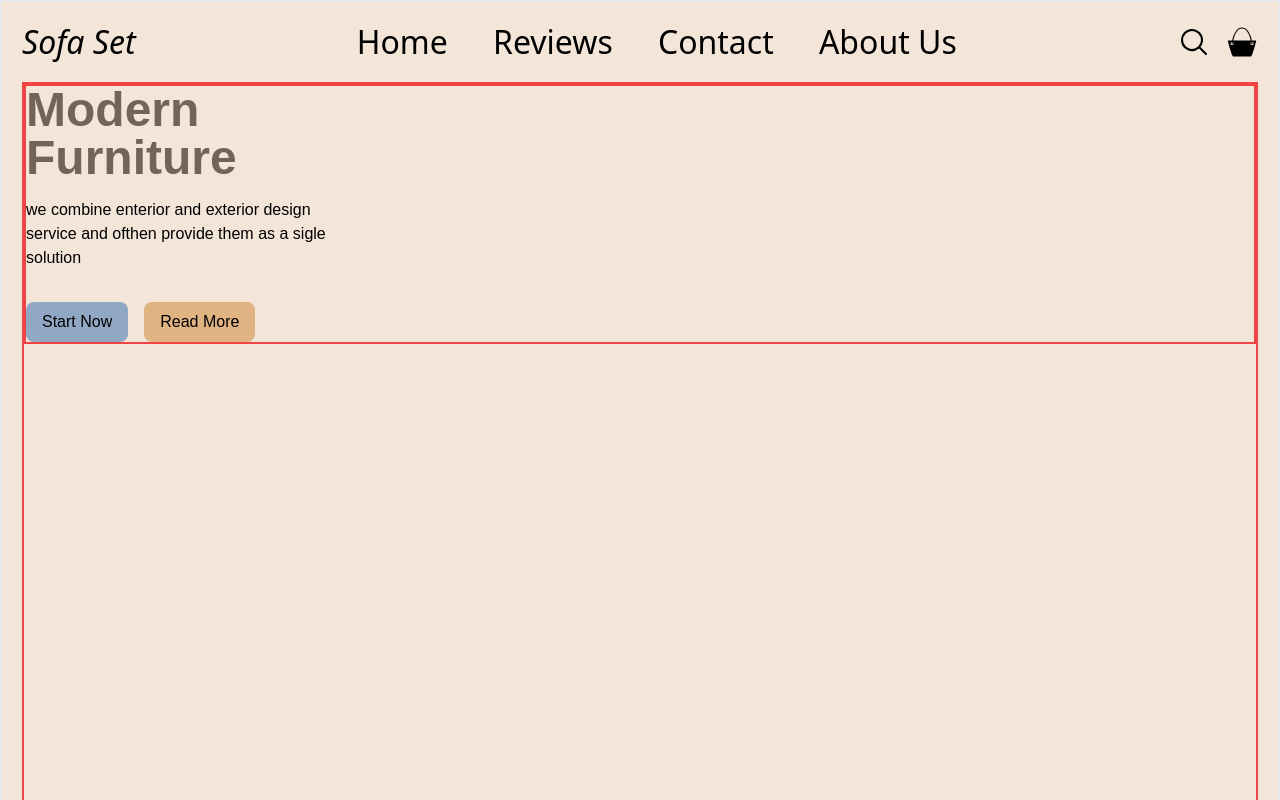
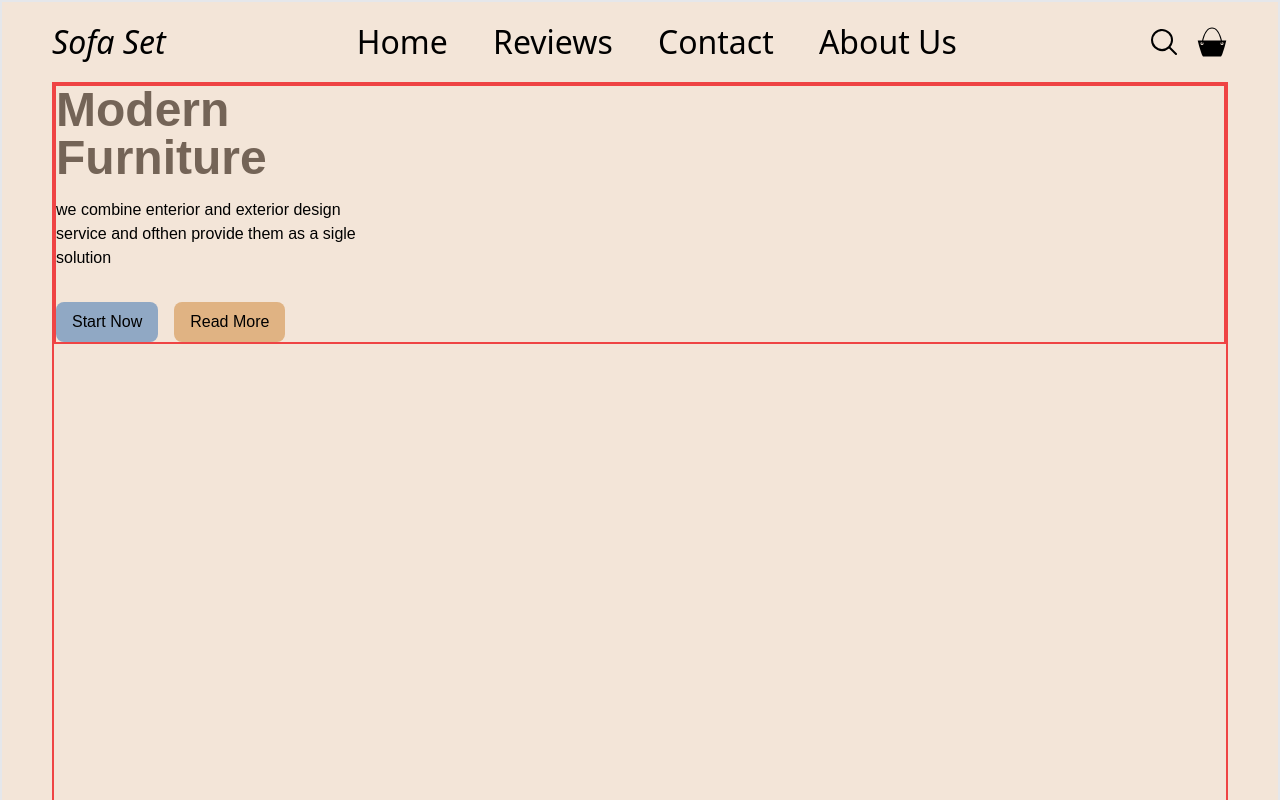
Before and after one commit to Aldyfaisal80/T10-furniture-store, a React (Vite) app: page / in a window 1280 px wide. Shown: the top 800 px of the page. Built offline with nearby package versions, Linux system fonts and the light colour scheme.

Commit message:
edit padding at Main layouts

```diff
--- a/src/components/layouts/MainLayouts.jsx
+++ b/src/components/layouts/MainLayouts.jsx
@@ -4,7 +4,7 @@ import Navbar from "../fragments/Navbar";
 
 export default function MainLayouts() {
     return (
-        <div className="px-[20px] border-2 bg-primary-bg">
+        <div className="px-[50px] border-2 bg-primary-bg">
             <div className="w-full">
                 <Navbar />
             </div>
```
